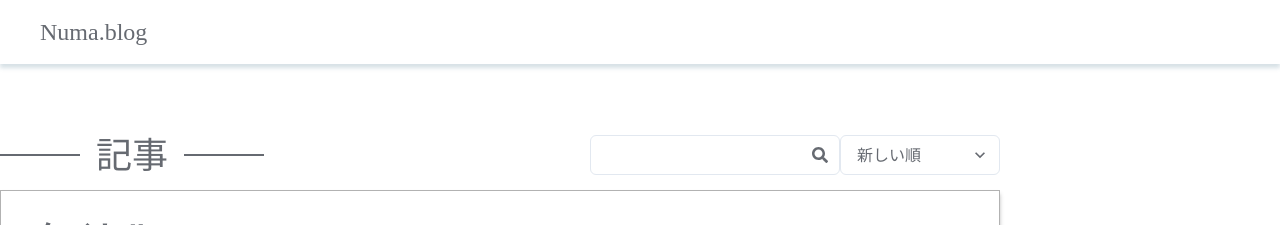
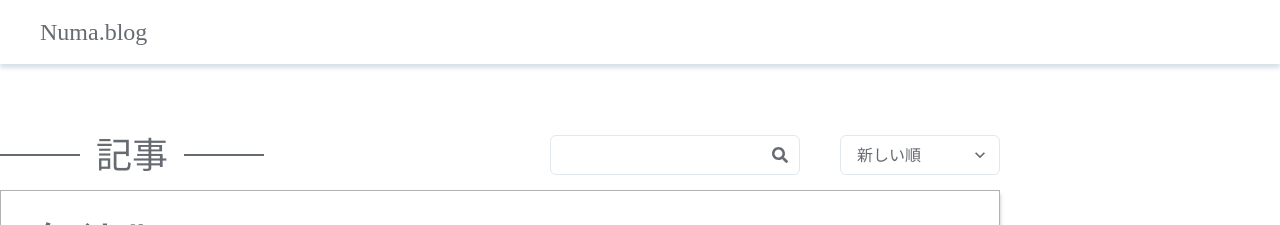
Before and after one commit to tomoyuki-hiranuma/blog-client, a Next.js app: page / in a window 1280 px wide. Shown: the top 225 px of the page. Built offline with nearby package versions, Linux system fonts and the light colour scheme.

Commit message:
fix: add space between bars

```diff
--- a/components/molecules/ArticleTItle.tsx
+++ b/components/molecules/ArticleTItle.tsx
@@ -27,7 +27,7 @@ export const ArticleTitle: VFC = () => {
       </Box>
       <Spacer />
       <Box>
-        <Flex>
+        <Flex gap={`40px`}>
           <SearchBar />
           <SelectBar
             selects={selectData}
```
